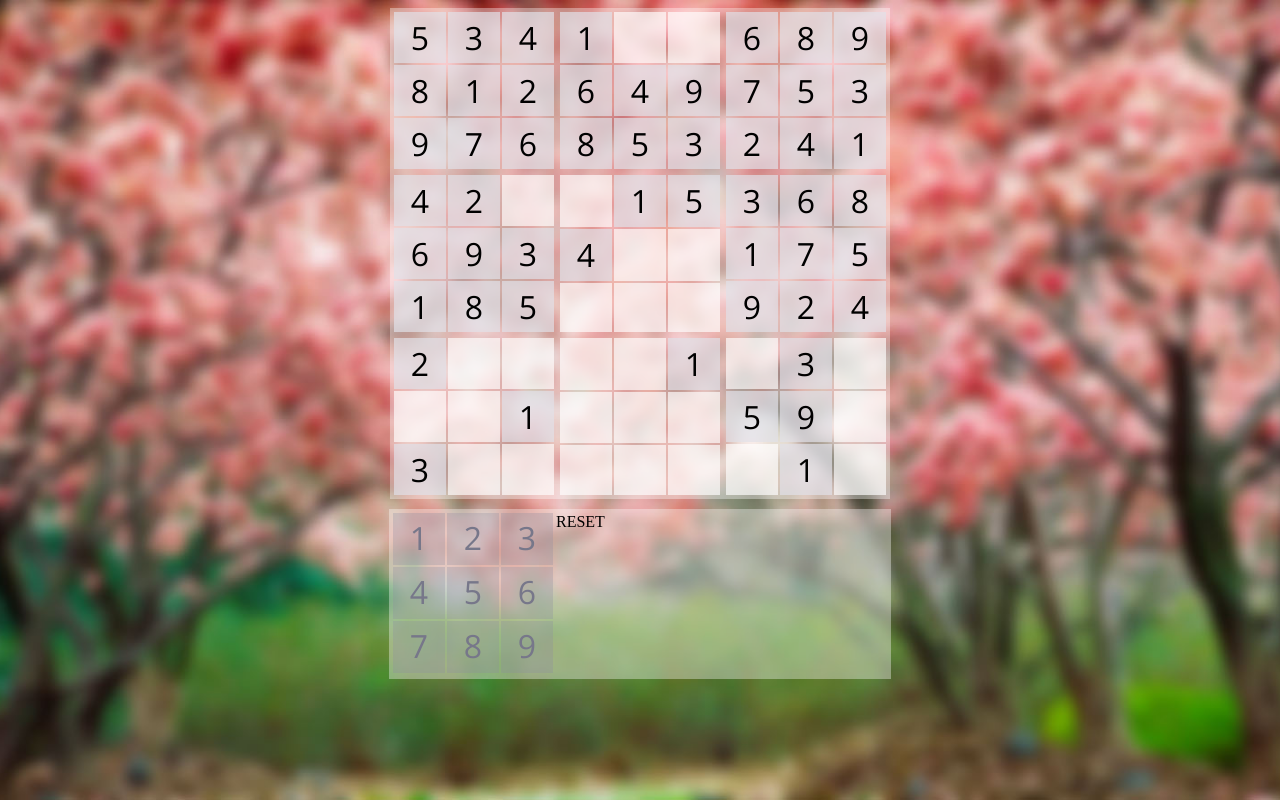
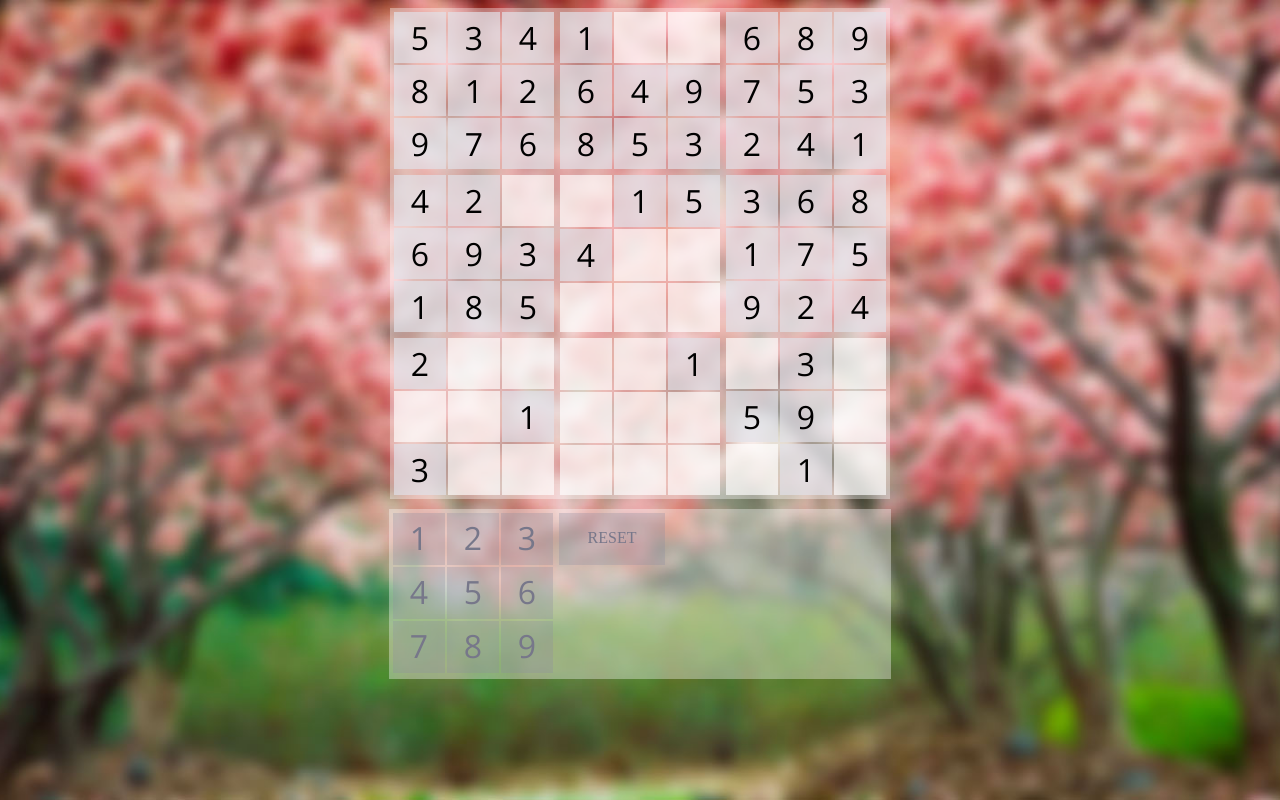
Before and after one commit to freeqaz/Sudoku.Web, a website: page index.html in a window 1280 px wide. Drawn offline with nearby package versions, Linux system fonts and the light colour scheme; files that its build step writes are made by us from their sources.

Commit message:
* Added nop'd out Reset button

```diff
--- a/css/site.css
+++ b/css/site.css
@@ -110,7 +110,8 @@ body {
 }
 
 /* When it's a valid move (user can click) */
-.sudokuNumberBarItem.activeBarItem {
+.sudokuNumberBarItem.activeBarItem,
+.resetSelectedButton.activeBarItem {
     background-color: rgba(255, 255, 255, 0.6);
     color: black;
 }
@@ -129,6 +130,16 @@ body {
 }
 
 .resetSelectedButton {
+    float: left;
+    width: 106px;
+    list-style:none;
+    text-align:center;
+    margin: 0px 1px 2px 3px;
+    height: 52px;
+    line-height: 50px;
+    color: #77778A;
+    background-color: rgba(140, 140, 160, 0.3);
+    cursor: pointer;
 }
 
 .alignBarItemRight {
--- a/index.html
+++ b/index.html
@@ -30,7 +30,7 @@
 				<div class="sudokuNumberBarItem" data-inputnumber="9">9</div>
 			</div>
 			<div class="resetSelectedContainer">
-				<div class="resetSelectedContainer">
+				<div class="resetSelectedButton">
 					RESET
 				</div>
 			</div>
--- a/js/app.js
+++ b/js/app.js
@@ -149,6 +149,7 @@ $(document).ready(function () {
                     var validMoves = sudoku.get_available_moves(grid, parsed.xGrid, parsed.yGrid);
 
                     $(".activeBarItem").removeClass("activeBarItem");
+                    $(".resetSelectedButton").addClass("activeBarItem");
                     $(".sudokuNumberBarItem").addClass("disabled");
 
                     _.each(validMoves, function (move, i) {
@@ -166,10 +167,8 @@ $(document).ready(function () {
                     for (var xCell = 0; xCell < 3; xCell++) {
                         // Inception!
                         for (var yCell = 0; yCell < 3; yCell++) {
-                            var identityString = x + "-"
-                                               + y + "-"
-                                               + xCell + "-"
-                                               + yCell;
+                            var identityString = x + "-" + y + "-" + xCell + "-" + yCell;
+
                             var cell = $(".cellItemContainer" + identityString);
                             cell.removeClass("staticSudokuBackground");
                             cell.removeClass("sudokuInput");
```
